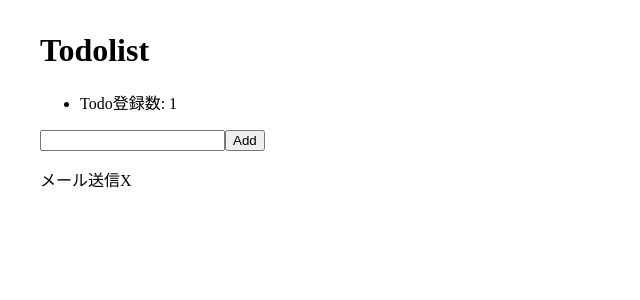
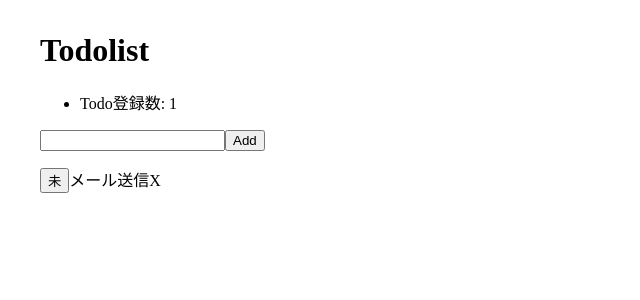
Before and after one commit to RodeoX1980/recoil-sample, a React (Vite) app: page / in a window 1280 px wide. Shown: the top 300 px of the page, without its empty margins (0-640 px from the left). Built offline with nearby package versions, Linux system fonts and the light colour scheme.

Commit message:
[ADD]ステータス更新機能追加

```diff
--- a/src/components/TodoItem.tsx
+++ b/src/components/TodoItem.tsx
@@ -1,16 +1,16 @@
 import { todoListState } from "@/atom/atom";
+import { Todo } from "@/types/todo";
 import { useRecoilState } from "recoil";
 
 type Props = {
-  id: number;
-  title: string;
+  item: Todo;
 }
 
-const TodoItem = ({ id, title }: Props) => {
+const TodoItem = ({ item }: Props) => {
   const [todoList, setTodoList] = useRecoilState(todoListState);
 
   const deleteItem = () => {
-    const index = todoList.findIndex((listItem) => listItem.id === id);
+    const index = todoList.findIndex((listItem) => listItem.id === item.id);
     const newTodoList = [
       ...todoList.slice(0, index),
       ...todoList.slice(index + 1),
@@ -18,9 +18,22 @@ const TodoItem = ({ id, title }: Props) => {
     setTodoList(newTodoList);
   };
 
+  const toggleItemCompletion = () => {
+    const index = todoList.findIndex((listItem) => listItem.id === item.id);
+    const newTodoList = [
+      ...todoList.slice(0, index),
+      { ...item, isCompleted: !item.isCompleted },
+      ...todoList.slice(index + 1),
+    ];
+    setTodoList(newTodoList);
+  }
+
   return (
-    <div key={id}>
-      {title}
+    <div key={item.id}>
+      <button onClick={toggleItemCompletion}>
+        {item.isCompleted ? '完' : '未'}
+      </button>
+      {item.title}
       <span onClick={deleteItem} style={{ cursor: "pointer" }}>X</span>
     </div>
   );
--- a/src/components/TodoList.tsx
+++ b/src/components/TodoList.tsx
@@ -4,9 +4,10 @@ import { todoListState } from "@/atom/atom";
 import TodoListStats from "@/components/TodoListStats";
 import TodoItemCreator from "@/components/TodoItemCreator";
 import TodoItem from "@/components/TodoItem";
+import { Todo } from "@/types/todo";
 
 const TodoList = () => {
-  const todoList = useRecoilValue(todoListState);
+  const todoList: Todo[] = useRecoilValue(todoListState);
 
   return (
     <>
@@ -14,7 +15,7 @@ const TodoList = () => {
       <TodoListStats />
       <TodoItemCreator />
       {todoList.map((item) => (
-        <TodoItem id={item.id} title={item.title} />
+        <TodoItem item={item} />
       ))}
     </>
   )
--- /dev/null
+++ b/src/types/todo.ts
@@ -0,0 +1,5 @@
+export type Todo = {
+  id: number;
+  title: string;
+  isCompleted: boolean;
+}
```
